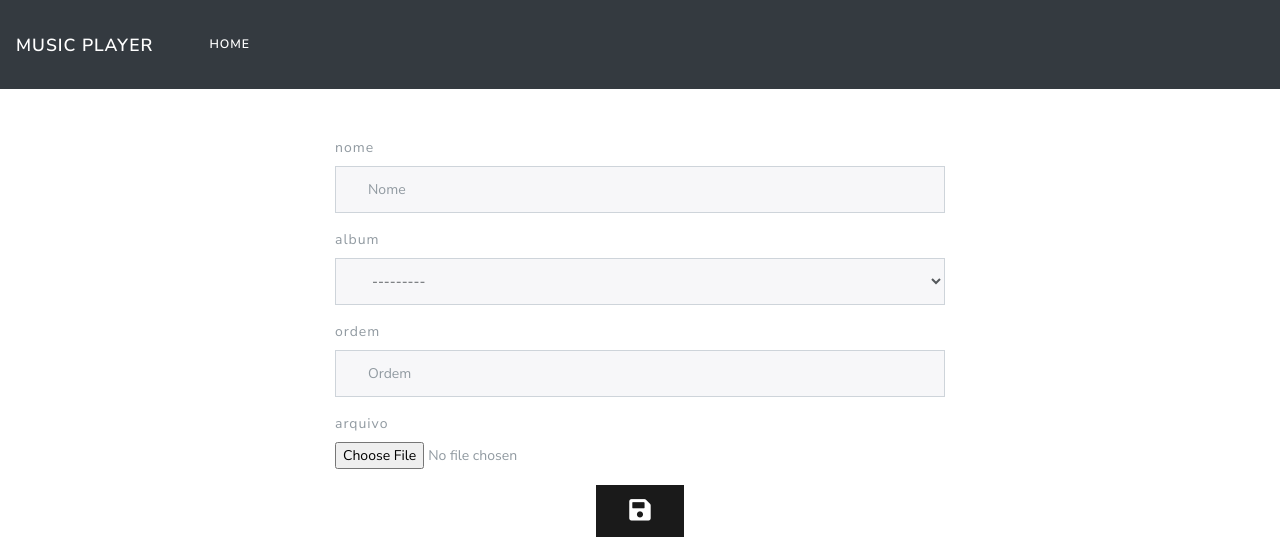
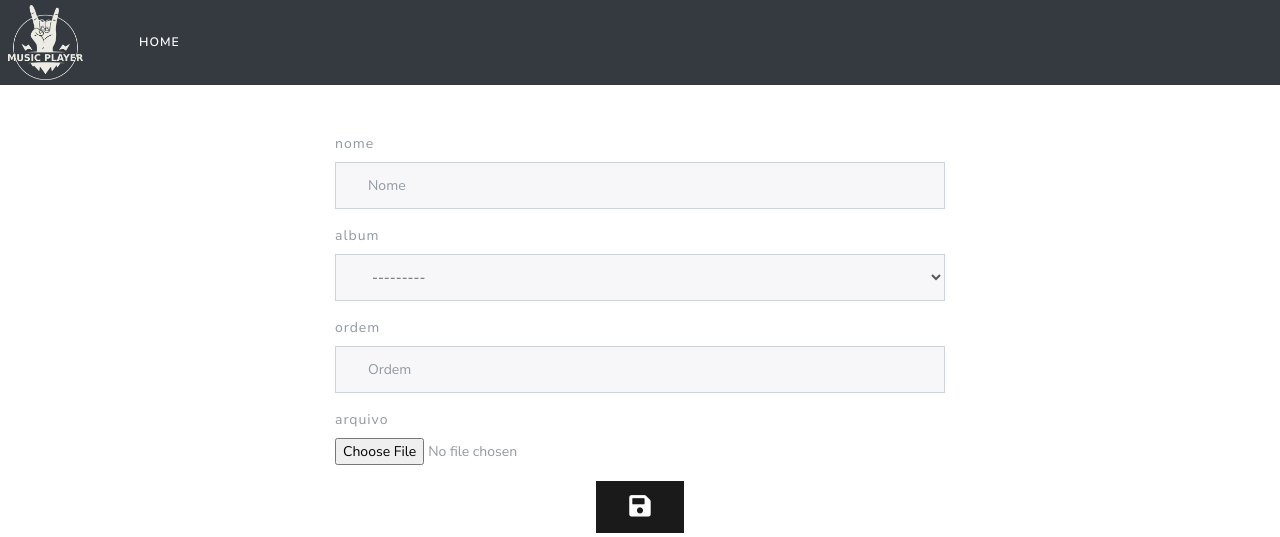
Before and after one commit to SergioVenicio/music-player, a Django app: page /musicas/add/ in a window 1280 px wide. Shown: the top 537 px of the page. Run offline with Django 3.2, Linux system fonts and the light colour scheme; data that the repository does not hold is empty; some libraries are stand-ins or nearby versions.

Commit message:
Adição do icone

```diff
--- a/music_player/urls.py
+++ b/music_player/urls.py
@@ -4,7 +4,6 @@ from django.contrib import admin
 from django.urls import include, path
 from django.conf.urls.static import static
 from rest_framework.routers import DefaultRouter
-
 
 router = DefaultRouter(trailing_slash=False)
 router.register(r'genero', viewset.GeneroViewSet, base_name='genero')
--- a/static/core/css/base.css
+++ b/static/core/css/base.css
@@ -1,3 +1,9 @@
 #bg {
     display: none;
 }
+.navbar-brand {
+  padding-left: 0.5rem;
+}
+.navbar {
+  padding: 0!important;
+}
--- a/templates/core/base.html
+++ b/templates/core/base.html
@@ -11,6 +11,7 @@
   <link rel="stylesheet" href="{% static 'core/css/fontawesome-all.min.css' %}">
   {% block css %}{% endblock %}
   <title>{% block title %}Music Player{% endblock %}</title>
+  <link rel="icon" type="image/png" href="/media/images/ico.png" />
 </head>
 <body>
 {% include 'core/navbar.html' %}
--- a/templates/core/navbar.html
+++ b/templates/core/navbar.html
@@ -1,5 +1,7 @@
 <nav class="navbar navbar-expand-lg navbar-dark bg-dark">
-  <a class="navbar-brand" href="/">Music Player</a>
+  <a class="navbar-brand" href="/">
+    <img src="/media/images/ico.png" alt="Music Player" width="75rem">
+  </a>
   <button class="navbar-toggler" type="button" data-toggle="collapse" data-target="#navbarContent" aria-controls="navbarContent" aria-expanded="false" aria-label="Toggle navigation">
     <span class="navbar-toggler-icon"></span>
   </button>
```
Also changed, not shown: media/images/ico.png (added).
